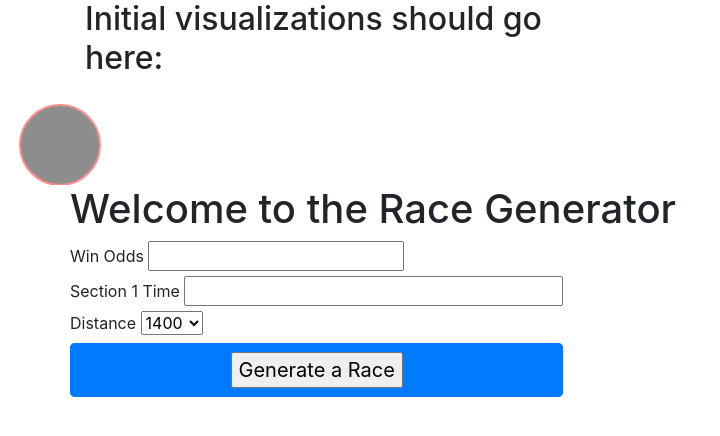
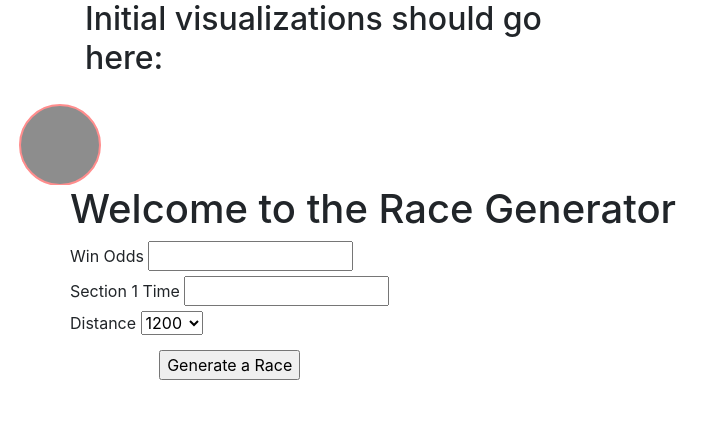
Before and after one commit to 22bipp22/Final_project, a Flask app: page / in a window 1280 px wide. Shown: the part 302-738 px from the top of the page, without its empty margins (0-720 px from the left). Run offline with Flask 2, Linux system fonts and the light colour scheme; parts of the project's set-up code (start-up, migrations or seed data) failed here and were passed over; some libraries are stand-ins or nearby versions.

Commit message:
minor changes to html

```diff
--- a/app.py
+++ b/app.py
@@ -22,7 +22,7 @@ from wtforms.validators import DataRequired, Length
 class HorseForm(FlaskForm):
     winOdds = FloatField('Win Odds', validators=[DataRequired()])
     secTime1 = FloatField('Section 1 Time', validators=[DataRequired()])
-    distance = SelectField("Distance", choices=["1400", "2200"], validators=[DataRequired()])
+    distance = SelectField("Distance", choices=['1200','1400',"2200"], validators=[DataRequired()])
     submit = SubmitField('Generate a Race')
 
 
@@ -60,7 +60,7 @@ def home():
     distance = form.distance.data
     print(f"HERE IT IS {winOdds}, {secTime1}, {distance}")
 
-    # return render_template("index.html")
+
     return render_template("index.html", form=form)
 
 
--- a/templates/index.html
+++ b/templates/index.html
@@ -83,19 +83,19 @@
       <form action="/" method="post">
         <fieldset class="form-field">
           {{ form.winOdds.label }}
-          {{ form.winOdds }}
+          {{ form.winOdds(size=15) }}
         </fieldset>
         <fieldset class="form-field">
           {{ form.secTime1.label }}
-          {{ form.secTime1(size=32) }}
+          {{ form.secTime1(size=15) }}
         </fieldset>
         <fieldset class="form-field">
           {{ form.distance.label }}
           {{ form.distance }}
         </fieldset>
-        <fieldset onclick=randomRace() class="btn btn-primary btn-lg btn-block">
+        <button onclick=randomRace() class="btn btn-block">
           {{ form.submit }}
-        </fieldset>
+        </button>
 
 
       </form>
```
